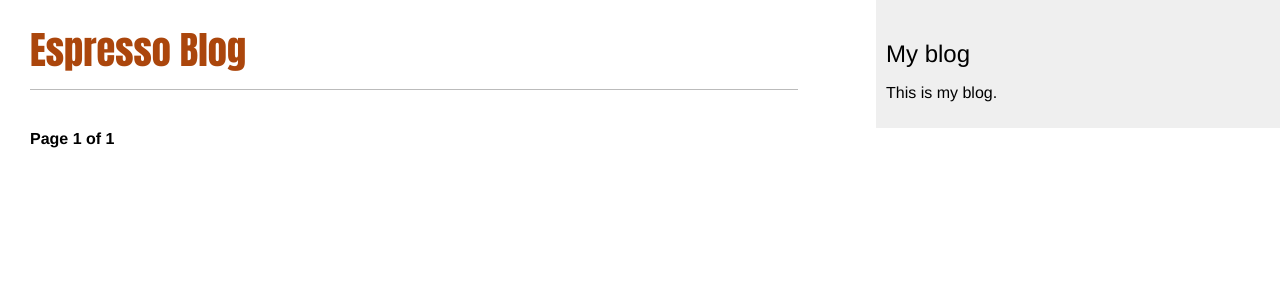
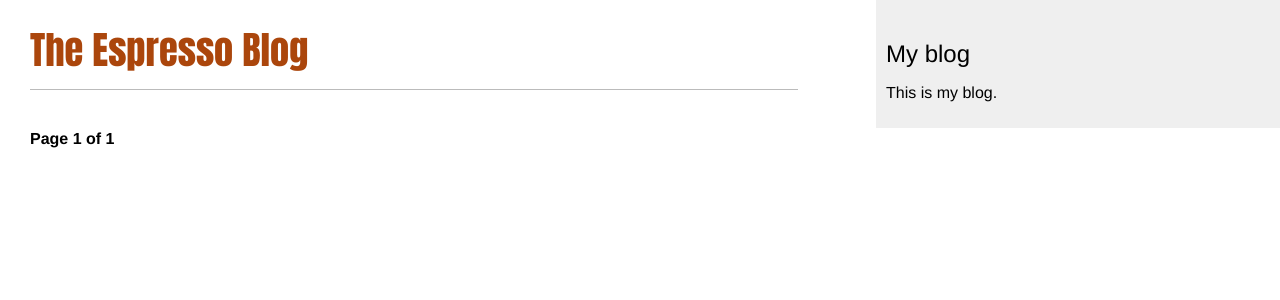
Before and after one commit to harsha-yuvaraj/Espresso-Django-Application, a Django app: page /blog/ in a window 1280 px wide. Shown: the top 300 px of the page. Run offline with Django 5.2, Linux system fonts and the light colour scheme; data that the repository does not hold is empty.

Commit message:
Home page title update

```diff
--- a/Espresso-Blogs-Project/blog/templates/blog/post/list.html
+++ b/Espresso-Blogs-Project/blog/templates/blog/post/list.html
@@ -1,10 +1,10 @@
 {% extends "blog/base.html" %}
 
-{% block title %} Espresso Blog {% endblock %}
+{% block title %} The Espresso Blog {% endblock %}
 
 {% block content %}
 
-  <h1><span class="anton-regular" style="color: #ab460c;">Espresso Blog</span></h1>
+  <h1><span class="anton-regular" style="color: #ab460c;">The Espresso Blog</span></h1>
 
   {% for post in posts %}
      <h2>
```
